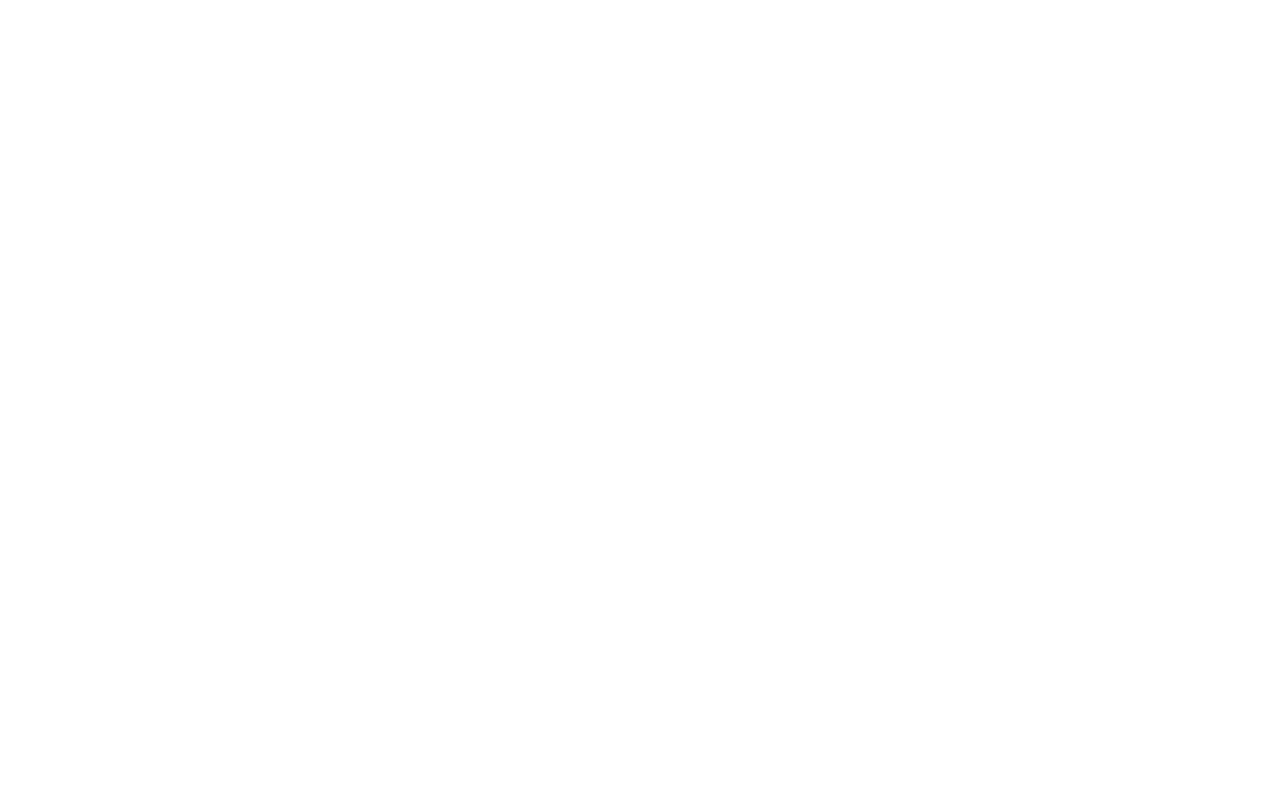
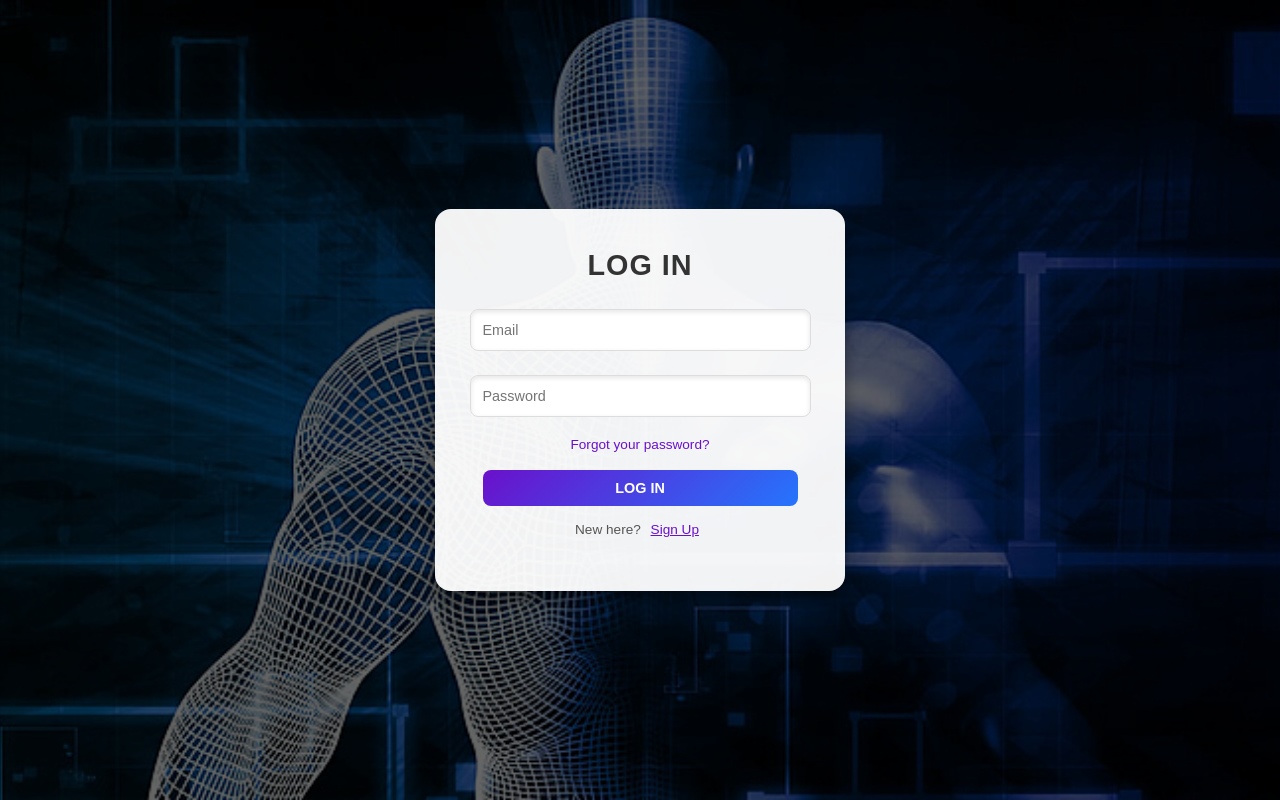
Before and after one commit to Ishuuutanejaaa/Vital_Aura, a React (Create React App) app in the folder frontend/: page / in a window 1280 px wide. Before the commit this address had no page. Built offline with nearby package versions, Linux system fonts and the light colour scheme.

Commit message:
loginfinal2

```diff
--- a/frontend/src/App.js
+++ b/frontend/src/App.js
@@ -1,13 +1,12 @@
 import React from 'react';
 import { BrowserRouter as Router, Routes, Route } from 'react-router-dom';
-//import Login from './Components/Login'; // Corrected to reference the Login.jsx file
-import HomePage from './Components/HomePage/HomePage';
+import Login from './Components/Login'; // Corrected to reference the Login.jsx file
 
 const App = () => {
     return (
         <Router>
             <Routes>
-
+                <Route path="/" element={<Login />} /> {/* Ensure path matches the initial route */}
             </Routes>
         </Router>
     );
```
